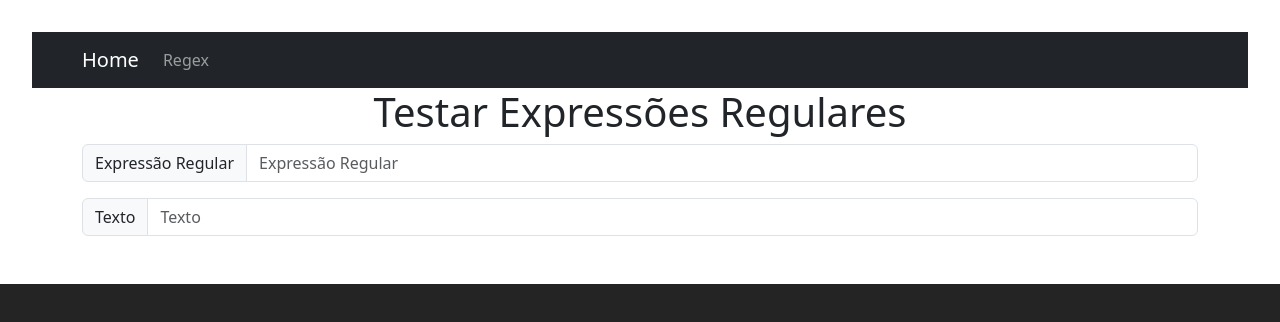
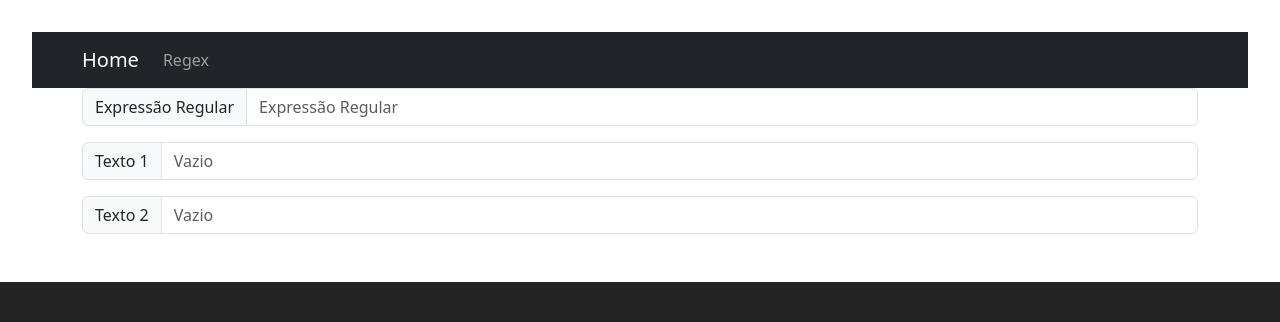
Before and after one commit to Igorjr19/clone-flap, a React (Vite) app: page /regex in a window 1280 px wide. Shown: the top 322 px of the page. Built offline with nearby package versions, Linux system fonts and the light colour scheme.

Commit message:
Reorganize resources

```diff
--- a/index.html
+++ b/index.html
@@ -2,9 +2,9 @@
 <html lang="en">
   <head>
     <meta charset="UTF-8" />
-    <link rel="icon" type="image/svg+xml" href="/gear-solid.svg" />
+    <link rel="icon" type="image/svg+xml" href="/circle-nodes-solid.svg" />
     <meta name="viewport" content="width=device-width, initial-scale=1.0" />
-    <title>Compilets</title>
+    <title>Clone-Flap</title>
   </head>
   <body>
     <div id="root"></div>
--- a/src/App.tsx
+++ b/src/App.tsx
@@ -2,7 +2,7 @@ import { BrowserRouter, Route, Routes } from 'react-router-dom';
 import './App.css';
 import Header from './components/header/header';
 import Home from './pages/home/home';
-import Regex from './pages/Regex';
+import Regex from './pages/regex/regex';
 
 function App() {
   return (
--- a/src/pages/Regex.tsx
+++ /dev/null
@@ -1,65 +0,0 @@
-import { useState } from 'react';
-import { Container, Form, InputGroup } from 'react-bootstrap';
-
-const checkRegex = (regex: string, input: string) => {
-  const re = new RegExp(regex);
-  return re.test(input);
-};
-
-function Regex() {
-  const [regex, setRegex] = useState('');
-  const [input, setInput] = useState('');
-  const [result, setResult] = useState(false);
-  const [empty, setEmpty] = useState(true);
-
-  return (
-    <>
-      <Container>
-        <h1>Testar Expressões Regulares</h1>
-        <InputGroup className="mb-3">
-          <InputGroup.Text>Expressão Regular</InputGroup.Text>
-          <Form.Control
-            type="text"
-            placeholder="Expressão Regular"
-            value={regex}
-            onChange={(e) => {
-              setRegex(e.target.value);
-              if (!e.target.value || !input) {
-                setEmpty(true);
-                return;
-              }
-              setEmpty(false);
-              setResult(checkRegex(e.target.value, input));
-            }}
-          />
-        </InputGroup>
-        <InputGroup className="mb-3">
-          <InputGroup.Text>Texto</InputGroup.Text>
-          <Form.Control
-            type="text"
-            placeholder="Texto"
-            value={input}
-            onChange={(e) => {
-              setInput(e.target.value);
-              if (!regex || !e.target.value) {
-                setEmpty(true);
-                return;
-              }
-              setEmpty(false);
-              setResult(checkRegex(regex, e.target.value));
-            }}
-            style={{
-              backgroundColor: !empty
-                ? result
-                  ? 'lightgreen'
-                  : 'lightcoral'
-                : '',
-            }}
-          />
-        </InputGroup>
-      </Container>
-    </>
-  );
-}
-
-export default Regex;
--- /dev/null
+++ b/src/pages/regex/regex.tsx
@@ -0,0 +1,79 @@
+import { useState } from 'react';
+import { Container, Form, InputGroup } from 'react-bootstrap';
+import { checkRegex } from '../../util/regex/regex';
+
+function Regex() {
+  const [regex, setRegex] = useState('');
+  const [input1, setInput1] = useState('');
+  const [input2, setInput2] = useState('');
+  const [result1, setResult1] = useState(false);
+  const [result2, setResult2] = useState(false);
+  const [empty, setEmpty] = useState(true);
+
+  const onChangeRegex = (e: React.ChangeEvent<HTMLInputElement>) => {
+    setEmpty(e.target.value === '');
+    setRegex(e.target.value);
+    setResult1(checkRegex(e.target.value, input1));
+    setResult2(checkRegex(e.target.value, input1));
+  };
+
+  const onChangeInput =
+    (
+      setInput: React.Dispatch<React.SetStateAction<string>>,
+      setResult: React.Dispatch<React.SetStateAction<boolean>>,
+    ) =>
+    (e: React.ChangeEvent<HTMLInputElement>) => {
+      setInput(e.target.value);
+      setResult(checkRegex(regex, e.target.value));
+    };
+
+  return (
+    <>
+      <Container>
+        <InputGroup className="mb-3">
+          <InputGroup.Text>Expressão Regular</InputGroup.Text>
+          <Form.Control
+            type="text"
+            placeholder="Expressão Regular"
+            value={regex}
+            onChange={onChangeRegex}
+          />
+        </InputGroup>
+        <InputGroup className="mb-3">
+          <InputGroup.Text>Texto 1</InputGroup.Text>
+          <Form.Control
+            type="text"
+            placeholder="Vazio"
+            value={input1}
+            onChange={onChangeInput(setInput1, setResult1)}
+            style={{
+              backgroundColor: empty
+                ? ''
+                : result1
+                  ? 'lightgreen'
+                  : 'lightcoral',
+            }}
+          />
+        </InputGroup>
+        <InputGroup className="mb-3">
+          <InputGroup.Text>Texto 2</InputGroup.Text>
+          <Form.Control
+            type="text"
+            placeholder="Vazio"
+            value={input2}
+            onChange={onChangeInput(setInput2, setResult2)}
+            style={{
+              backgroundColor: empty
+                ? ''
+                : result2
+                  ? 'lightgreen'
+                  : 'lightcoral',
+            }}
+          />
+        </InputGroup>
+      </Container>
+    </>
+  );
+}
+
+export default Regex;
--- /dev/null
+++ b/src/util/regex/regex.ts
@@ -0,0 +1,4 @@
+export const checkRegex = (regex: string, input: string) => {
+  const re = new RegExp(regex);
+  return re.test(input);
+};
```
Also changed, not shown: public/circle-nodes-solid.svg (added), src/pages/regex/regex.styles.ts (renamed from src/pages/Regex.styles.ts).
